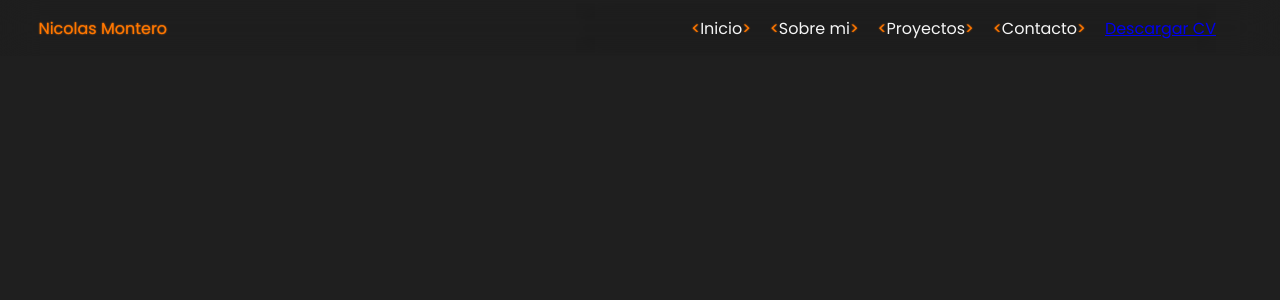
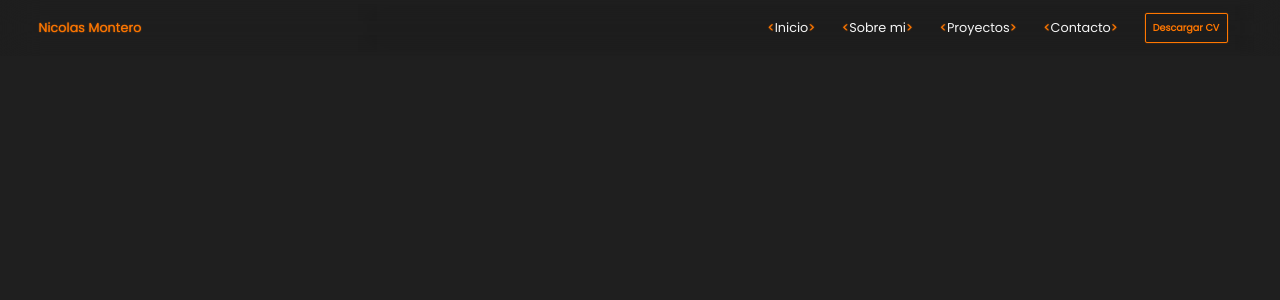
Before and after one commit to nemontero08/portfolio, a React (Create React App) app: page / in a window 1280 px wide. Shown: the top 300 px of the page. Built offline with nearby package versions, Linux system fonts and the light colour scheme.

Commit message:
Button component and minimal style changes

```diff
--- a/src/Portfolio.tsx
+++ b/src/Portfolio.tsx
@@ -1,10 +1,12 @@
 import React from 'react'
+import { Btn } from './components/common/Btn'
 import { NavBar } from './layout/NavBar'
 
 export const Portfolio = () => {
     return (
         <>
             <NavBar/>
+
         </>
     )
 }
--- /dev/null
+++ b/src/components/common/Btn.tsx
@@ -0,0 +1,9 @@
+
+interface BtnProps{
+    text:string;
+}
+export const Btn = ({text}:BtnProps) => {
+    return (
+        <a className='btn' href=' '>{text}</a>
+    )
+}
--- a/src/layout/NavBar.tsx
+++ b/src/layout/NavBar.tsx
@@ -1,4 +1,5 @@
 import React, { useState } from 'react';
+import { Btn } from '../components/common/Btn';
 
 
 export const NavBar = () => {
@@ -20,11 +21,9 @@ export const NavBar = () => {
                     <li className='navItem txt-deco' >Sobre mi</li>
                     <li className='navItem txt-deco' >Proyectos</li>
                     <li className='navItem txt-deco' >Contacto</li>
-                    <li className='navItem '>
-                        <a href=' ' className='cv-btn'>Descargar CV</a>
-                    </li>
+                    <Btn text='Descargar CV'/>
                 </ul>
-                        <div className={`burgerButton ${isOpen ? `burgerOpen` : ``}`} onClick={handleMenu}>
+                        <div className={`burgerBtn ${isOpen ? `burgerOpen` : ``}`} onClick={handleMenu}>
                             <div className='burger'></div>
                         </div>
             </nav>
--- /dev/null
+++ b/src/styles/components/common/_Btn.scss
@@ -0,0 +1,16 @@
+
+.btn{
+    border: 1.5px solid $orange;
+    box-shadow: $glow;
+    border-radius: 2px;
+    padding:0.8%;
+    margin: 1% 3%;
+    font-size: 0.6rem;
+    color: $orange;
+    text-decoration: none;
+    text-align: center;
+    font-weight: bold;
+    &:hover{
+        background-color: $orange-trn;
+    }
+}
--- a/src/styles/layout/_navBar.scss
+++ b/src/styles/layout/_navBar.scss
@@ -1,11 +1,11 @@
 .logo{
     display: none;
 }
-nav,.navList,.burgerButton{
+nav,.navList,.burgerBtn{
     display: flex;
     align-items:center;
 }
-nav,.burgerButton{
+nav,.burgerBtn{
     justify-content: center;
 }
 nav{
@@ -15,6 +15,7 @@ nav{
     position: fixed;
     width: 100%;
     z-index: 1000;
+    font-size: 0.8rem;
 }
 
 .navList{
@@ -42,7 +43,7 @@ nav{
 .isOpen{
     transform: translateX(0%);
 }
-.burgerButton{
+.burgerBtn{
     cursor: pointer;
     height: 5vh;
     position: absolute;
@@ -88,6 +89,7 @@ nav{
     }
 }
 
+
 @media only screen and (min-width: $desktop){
     .logo{
         display: flex;
@@ -108,12 +110,14 @@ nav{
         flex-direction: row;
         height: fit-content;
         padding: 0;
-        width: 50%;
-        margin-right: 8%;
+        margin-right: 5%;
+        width: 70%;
         justify-content: end;
     }
     .navItem{
+        padding: 0;
         padding-left: 3%;
         cursor: pointer;
+        width: fit-content;
     }
 }
--- a/src/styles/main.scss
+++ b/src/styles/main.scss
@@ -6,3 +6,5 @@
 @import './base/typo';
 //LAYOUT
 @import './layout/navBar';
+//COMPONENTS
+@import './components/common/Btn';
--- a/src/styles/utilities/_variables.scss
+++ b/src/styles/utilities/_variables.scss
@@ -3,7 +3,7 @@ $white:#F5F5F5;
 $dark-grey: #1F1F1F;
 $light-grey: #929292;
 $orange:#FF7700;
-$orange-trn: rgba(255,119,0,0.5);
+$orange-trn: rgba(255,119,0,0.2);
 
 //GLOW
 $glow:0 0 0.10em $orange;
```
Also changed, not shown: src/components/BurgerButton.tsx (deleted, +0 -9 lines).
